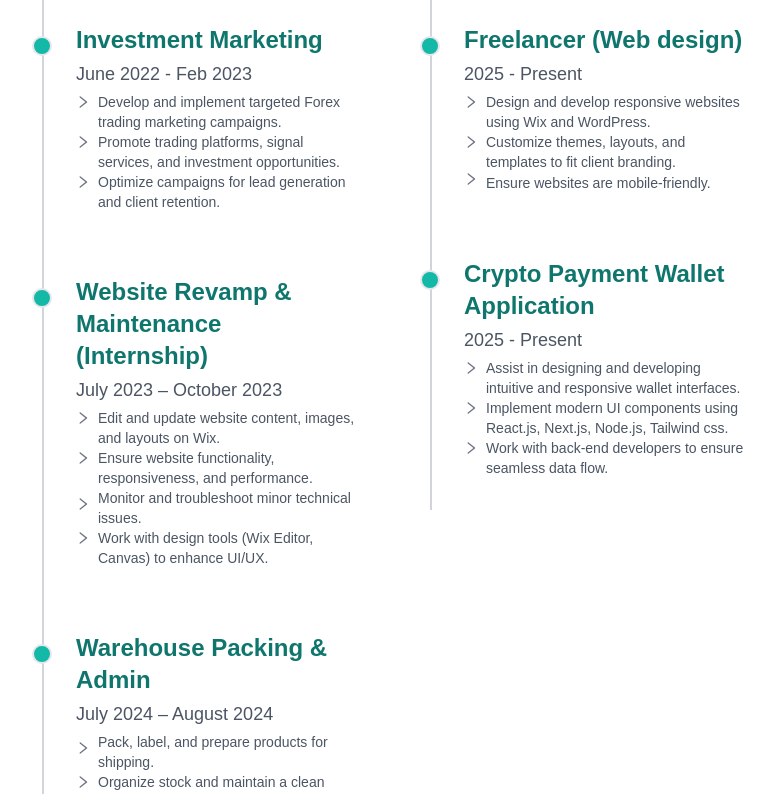
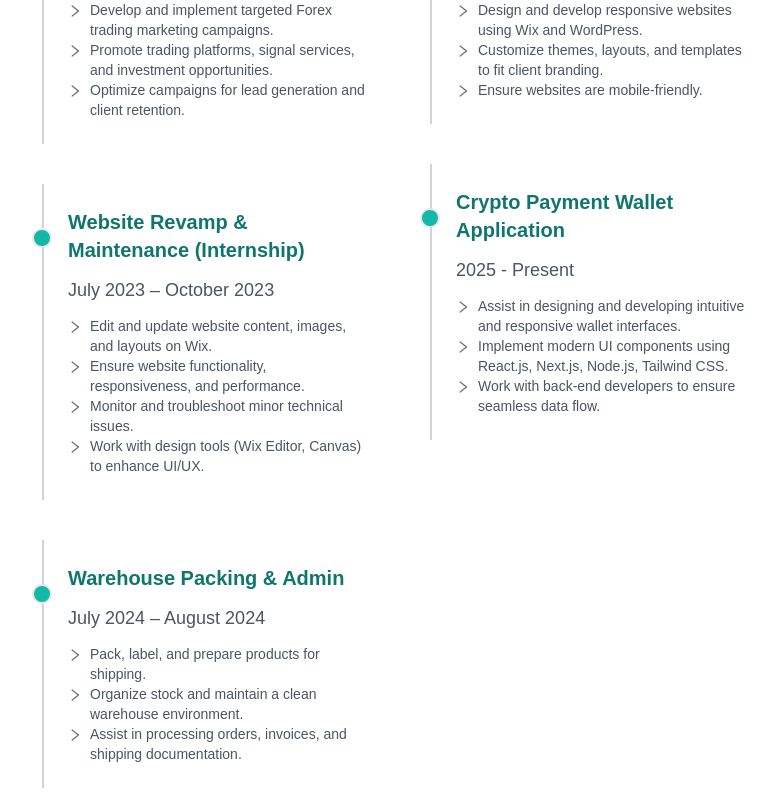
Before and after one commit to TanZeQuan/My-Portco, a React (Vite) app: page / in a window 1280 px wide. Shown: the part 1080-1874 px from the top of the page, without its empty margins (358-1133 px from the left). Built offline with nearby package versions, Linux system fonts and the light colour scheme.

Commit message:
Newest Updated

```diff
--- a/src/components/Contact.jsx
+++ b/src/components/Contact.jsx
@@ -43,10 +43,9 @@ const Contact = () => {
 
   return (
     <div id="contact" className="flex min-h-screen w-full flex-col items-center justify-center gap-16 p-8">
-      <h1 className="text-center text-6xl font-light text-teal-600">
+      <h1 className="text-center text-3xl sm:text-4xl md:text-5xl lg:text-6xl font-light text-teal-600">
         <span className="mr-3">📧 Contact Me</span>
       </h1>
-
       <form ref={formRef} onSubmit={handleSubmit} className="flex w-full max-w-md flex-col gap-8 rounded-lg p-6 md:max-w-lg lg:max-w-xl">
         <div className="flex flex-col gap-4">
           <input
--- a/src/components/Experience.jsx
+++ b/src/components/Experience.jsx
@@ -3,123 +3,91 @@ import { RightOutlined } from "@ant-design/icons";
 
 const Experience = () => {
   return (
-    <div id='experience' className='flex min-h-screen w-full flex-col items-center justify-center gap-20 p-14 md:p-20 lg:p-36'>
-      <h1 className="text-center text-5xl font-light flex items-center justify-center">
+    <div id='experience' className='flex min-h-screen w-full flex-col items-center justify-center gap-16 px-12 py-16 sm:px-10 md:px-16 lg:px-36'>
+      <h1 className="text-center text-4xl sm:text-5xl font-light flex items-center justify-center">
         <span className="mr-3">💼</span>
         Work Experience
       </h1>
 
-      <div className="flex flex-wrap gap-0 md:flex-nowrap md:gap-10">
-        <div className="flex-1">
-          <div className="relative space-y-1 border-l-2 border-gray-300 p-8 text-left">
-            <h3 className="text-xl font-semibold text-teal-700 md:text-2xl">Investment Marketing</h3>
-            <p className="font-light text-lg text-gray-600">June 2022 - Feb 2023</p>
-            <ul className="list-none text-sm text-gray-600">
-              <li className="flex items-center">
-                <RightOutlined className="text-gray-500 mr-2 pb-5" />
-                Develop and implement targeted Forex trading marketing campaigns.
-              </li>
-              <li className="flex items-center">
-                <RightOutlined className="text-gray-500 mr-2 pb-5" />
-                Promote trading platforms, signal services, and investment opportunities.
-              </li>
-              <li className="flex items-center">
-                <RightOutlined className="text-gray-500 mr-2 pb-5" />
-                Optimize campaigns for lead generation and client retention.
-              </li>
-            </ul>
-            <span className='absolute -left-3 top-10 h-5 w-5 rounded-full bg-teal-500 border-2'></span>
-          </div>
+      <div className="flex flex-col md:flex-row gap-10 w-full">
+        <div className="flex-1 space-y-10">
+          {/** Investment Marketing */}
+          <ExperienceCard
+            title="Investment Marketing"
+            date="June 2022 - Feb 2023"
+            tasks={[
+              "Develop and implement targeted Forex trading marketing campaigns.",
+              "Promote trading platforms, signal services, and investment opportunities.",
+              "Optimize campaigns for lead generation and client retention."
+            ]}
+          />
 
-          <div className="relative space-y-1 border-l-2 border-gray-300 p-8 text-left">
-            <h3 className="text-xl font-semibold text-teal-700 md:text-2xl">Website Revamp & Maintenance (Internship)</h3>
-            <p className="font-light text-lg text-gray-600">July 2023 – October 2023</p>
-            <ul className="list-none text-sm text-gray-600">
-              <li className="flex items-center">
-                <RightOutlined className="text-gray-500 mr-2 pb-5" />
-                Edit and update website content, images, and layouts on Wix.
-              </li>
-              <li className="flex items-center">
-                <RightOutlined className="text-gray-500 mr-2 pb-5" />
-                Ensure website functionality, responsiveness, and performance.
-              </li>
-              <li className="flex items-center">
-                <RightOutlined className="text-gray-500 mr-2 pb-2" />
-                Monitor and troubleshoot minor technical issues.
-              </li>
-              <li className="flex items-center">
-                <RightOutlined className="text-gray-500 mr-2 pb-5" />
-                Work with design tools (Wix Editor, Canvas) to enhance UI/UX.
-              </li>
-            </ul>
-            <span className='absolute -left-3 top-10 h-5 w-5 rounded-full bg-teal-500 border-2'></span>
-          </div>
+          {/** Website Revamp & Maintenance */}
+          <ExperienceCard
+            title="Website Revamp & Maintenance (Internship)"
+            date="July 2023 – October 2023"
+            tasks={[
+              "Edit and update website content, images, and layouts on Wix.",
+              "Ensure website functionality, responsiveness, and performance.",
+              "Monitor and troubleshoot minor technical issues.",
+              "Work with design tools (Wix Editor, Canvas) to enhance UI/UX."
+            ]}
+          />
 
-          <div className="relative space-y-1 border-l-2 border-gray-300 p-8 text-left">
-            <h3 className="text-xl font-semibold text-teal-700 md:text-2xl">Warehouse Packing & Admin</h3>
-            <p className="font-light text-lg text-gray-600">July 2024 – August 2024</p>
-            <ul className="list-none text-sm text-gray-600">
-              <li className="flex items-center">
-                <RightOutlined className="text-gray-500 mr-2 pb-2" />
-                Pack, label, and prepare products for shipping.
-              </li>
-              <li className="flex items-center">
-                <RightOutlined className="text-gray-500 mr-2 pb-5" />
-                Organize stock and maintain a clean warehouse environment.
-              </li>
-              <li className="flex items-center">
-                <RightOutlined className="text-gray-500 mr-2 pb-5" />
-                Assist in processing orders, invoices, and shipping documentation.
-              </li>
-            </ul>
-            <span className='absolute -left-3 top-10 h-5 w-5 rounded-full bg-teal-500 border-2'></span>
-          </div>
+          {/** Warehouse Packing & Admin */}
+          <ExperienceCard
+            title="Warehouse Packing & Admin"
+            date="July 2024 – August 2024"
+            tasks={[
+              "Pack, label, and prepare products for shipping.",
+              "Organize stock and maintain a clean warehouse environment.",
+              "Assist in processing orders, invoices, and shipping documentation."
+            ]}
+          />
         </div>
 
-        <div className="flex-1">
-          <div className="relative space-y-1 border-l-2 border-gray-300 p-8 text-left">
-            <h3 className="text-xl font-semibold text-teal-700 md:text-2xl">Freelancer (Web design)</h3>
-            <p className="font-light text-lg text-gray-600">2025 - Present</p>
-            <ul className="list-none text-sm text-gray-600">
-              <li className="flex items-center">
-                <RightOutlined className="text-gray-500 mr-2 pb-5" />
-                Design and develop responsive websites using Wix and WordPress.
-              </li>
-              <li className="flex items-center">
-                <RightOutlined className="text-gray-500 mr-2 pb-5" />
-                Customize themes, layouts, and templates to fit client branding.
-              </li>
-              <li className="flex items-center">
-                <RightOutlined className="text-gray-500 mr-2 pb-2" />
-                Ensure websites are mobile-friendly.
-              </li>
-            </ul>
-            <span className='absolute -left-3 top-10 h-5 w-5 rounded-full bg-teal-500 border-2'></span>
-          </div>
+        <div className="flex-1 space-y-10">
+          {/** Freelancer (Web Design) */}
+          <ExperienceCard
+            title="Freelancer (Web Design)"
+            date="2025 - Present"
+            tasks={[
+              "Design and develop responsive websites using Wix and WordPress.",
+              "Customize themes, layouts, and templates to fit client branding.",
+              "Ensure websites are mobile-friendly."
+            ]}
+          />
 
-          <div className="relative space-y-1 border-l-2 border-gray-300 p-8 text-left">
-            <h3 className="text-xl font-semibold text-teal-700 md:text-2xl">Crypto Payment Wallet Application</h3>
-            <p className="font-light text-lg text-gray-600">2025 - Present</p>
-            <ul className="list-none text-sm text-gray-600">
-              <li className="flex items-center">
-                <RightOutlined className="text-gray-500 mr-2 pb-5" />
-                Assist in designing and developing intuitive and responsive wallet interfaces.
-              </li>
-              <li className="flex items-center">
-                <RightOutlined className="text-gray-500 mr-2 pb-5" />
-                Implement modern UI components using React.js, Next.js, Node.js, Tailwind css.
-              </li>
-              <li className="flex items-center">
-                <RightOutlined className="text-gray-500 mr-2 pb-5" />
-                Work with back-end developers to ensure seamless data flow.
-              </li>
-            </ul>
-            <span className='absolute -left-3 top-10 h-5 w-5 rounded-full bg-teal-500 border-2'></span>
-          </div>
+          {/** Crypto Payment Wallet Application */}
+          <ExperienceCard
+            title="Crypto Payment Wallet Application"
+            date="2025 - Present"
+            tasks={[
+              "Assist in designing and developing intuitive and responsive wallet interfaces.",
+              "Implement modern UI components using React.js, Next.js, Node.js, Tailwind CSS.",
+              "Work with back-end developers to ensure seamless data flow."
+            ]}
+          />
         </div>
       </div>
     </div>
   );
 };
 
+const ExperienceCard = ({ title, date, tasks }) => (
+  <div className="relative space-y-3 border-l-2 border-gray-300 px-6 py-4 sm:py-6 text-left">
+    <h3 className="text-lg sm:text-xl font-semibold text-teal-700">{title}</h3>
+    <p className="text-sm sm:text-lg font-light text-gray-600">{date}</p>
+    <ul className="list-none text-sm text-gray-600">
+      {tasks.map((task, index) => (
+        <li key={index} className="flex items-start">
+          <RightOutlined className="text-gray-500 mr-2 pt-1" />
+          {task}
+        </li>
+      ))}
+    </ul>
+    <span className='absolute -left-3 top-8 h-4 w-4 sm:h-5 sm:w-5 rounded-full bg-teal-500 border-2'></span>
+  </div>
+);
+
 export default Experience;
```
